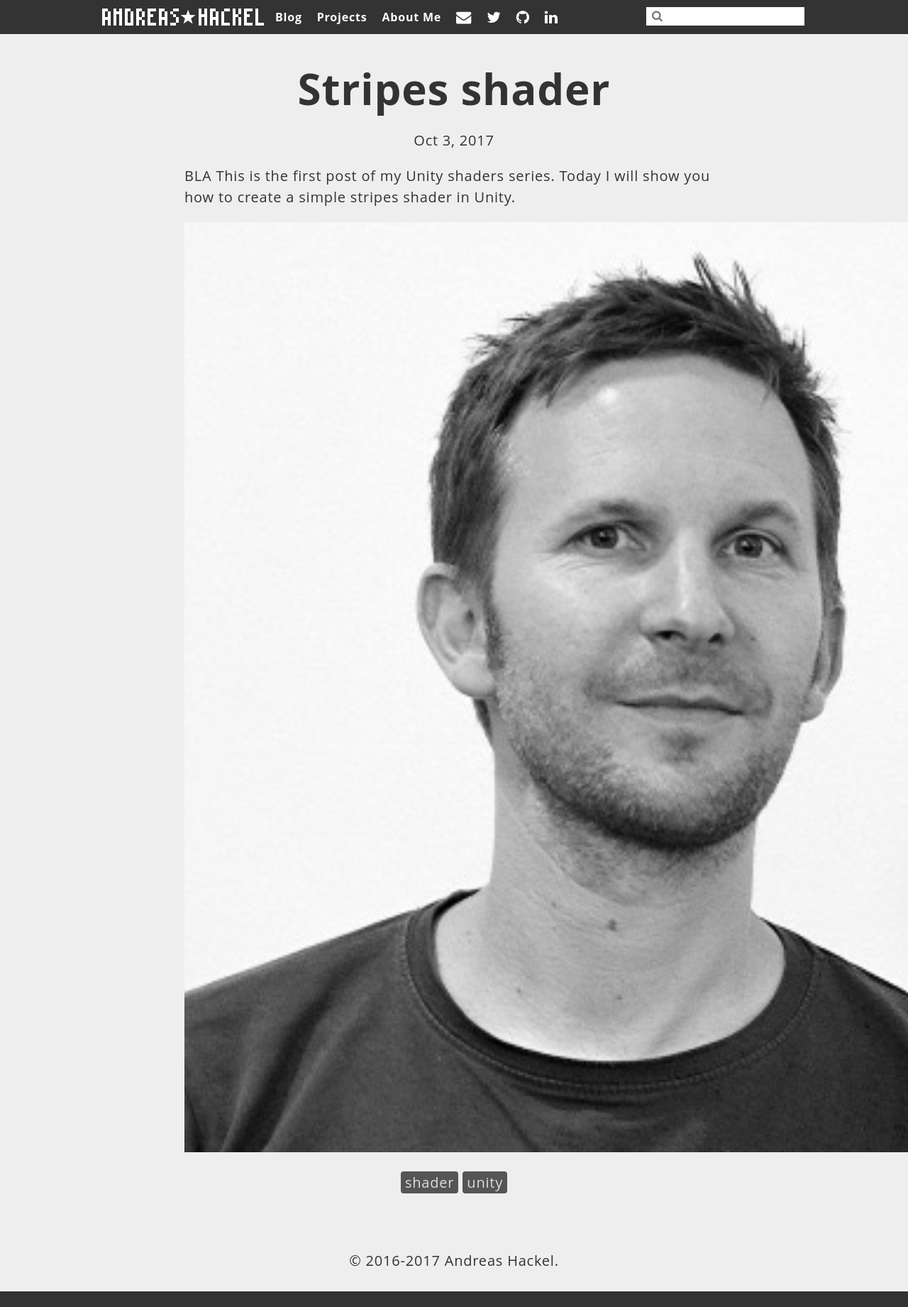
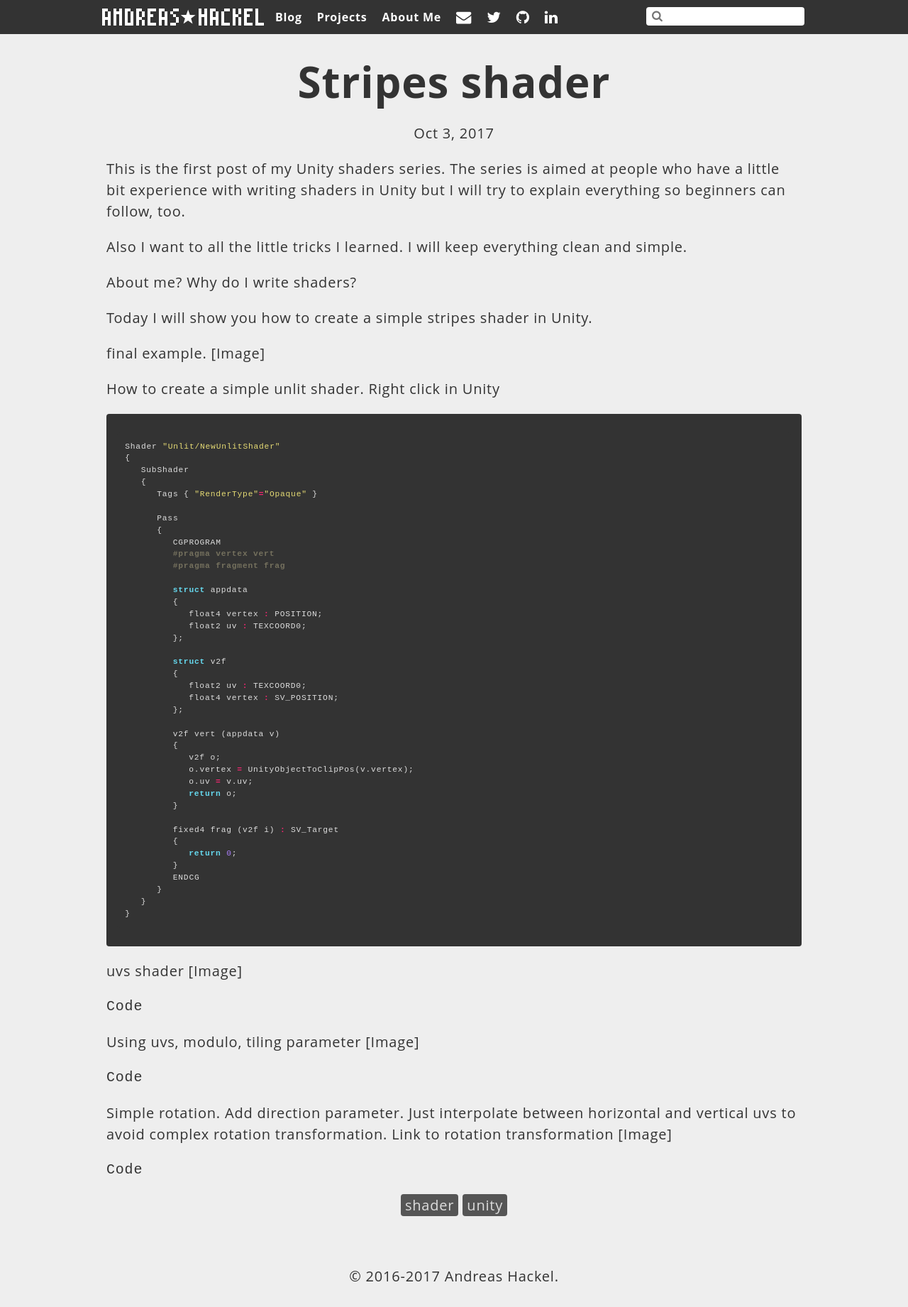
Before and after one commit to ahackel/ahackel.github.io, a Jekyll site: the page built from _posts/2017-10-03-stripes-shader.md, in a window 1280 px wide. Shown: the whole page at 71% size. Built offline with Jekyll 4.4.1, drawn with Linux system fonts in a browser that asks for light colours; comment, search, counter and statistics services are not loaded; before the commit the page ends 1819 px from its top, so only the background shows below that.

Commit message:
updated styles

````diff
--- a/_config.yml
+++ b/_config.yml
@@ -32,6 +32,7 @@
 markdown: kramdown
 kramdown:
   input: GFM
+  syntax_highlighter: rouge
 
 include:
   - _pages
@@ -49,3 +50,5 @@
 #      type: "posts" # previously `post` in Jekyll 2.2.
     values:
       layout: "post"
+
+theme: Minima
--- a/_includes/head.html
+++ b/_includes/head.html
@@ -6,7 +6,8 @@
   <link rel="canonical" href="{{ page.url | replace:'index.html','' | absolute_url }}">
   <meta name="description" content="{{ site.description }}">
   <link rel="shortcut icon" href="{{ "/img/favicon.png" | relative_url }}" type="image/png">
-  <link rel="stylesheet" href="{{ "/assets/style.css" | relative_url }}">
+  <link rel="stylesheet" href="{{ "/assets/css/style.css" | relative_url }}">
+  <link rel="stylesheet" href="{{ "/assets/css/syntax.css" | relative_url }}">
   <link href="https://maxcdn.bootstrapcdn.com/font-awesome/4.7.0/css/font-awesome.min.css" rel="stylesheet" type="text/css">
   {% if jekyll.environment == 'production' and site.google_analytics %}
   {% include google-analytics.html %}
--- a/_posts/2017-10-03-stripes-shader.md
+++ b/_posts/2017-10-03-stripes-shader.md
@@ -3,7 +3,75 @@
 tags: shader unity
 category: shader
 ---
-BLA
-This is the first post of my Unity shaders series. Today I will show you how to create a simple stripes shader in Unity.
+This is the first post of my Unity shaders series. The series is aimed at people who have a little bit experience with writing shaders in Unity but I will try to explain everything so beginners can follow, too.
 
-![](/assets/img/andreashackel.png)
+Also I want to all the little tricks I learned. I will keep everything clean and simple.
+
+About me? Why do I write shaders?
+
+Today I will show you how to create a simple stripes shader in Unity.
+
+final example.
+[Image]
+
+How to create a simple unlit shader. Right click in Unity
+``` c
+Shader "Unlit/NewUnlitShader"
+{
+	SubShader
+	{
+		Tags { "RenderType"="Opaque" }
+
+		Pass
+		{
+			CGPROGRAM
+			#pragma vertex vert
+			#pragma fragment frag
+
+			struct appdata
+			{
+				float4 vertex : POSITION;
+				float2 uv : TEXCOORD0;
+			};
+
+			struct v2f
+			{
+				float2 uv : TEXCOORD0;
+				float4 vertex : SV_POSITION;
+			};
+
+			v2f vert (appdata v)
+			{
+				v2f o;
+				o.vertex = UnityObjectToClipPos(v.vertex);
+				o.uv = v.uv;
+				return o;
+			}
+
+			fixed4 frag (v2f i) : SV_Target
+			{
+				return 0;
+			}
+			ENDCG
+		}
+	}
+}
+```
+
+uvs shader
+[Image]
+``` ShaderLab
+Code
+```
+
+Using uvs, modulo, tiling parameter
+[Image]
+``` ShaderLab
+Code
+```
+
+Simple rotation. Add direction parameter. Just interpolate between horizontal and vertical uvs to avoid complex rotation transformation. Link to rotation transformation
+[Image]
+``` ShaderLab
+Code
+```
--- a/assets/style.css
+++ b/assets/css/style.css
@@ -10,10 +10,11 @@
 	--sidebar-display: block;
 	--sidebar-position: inherit;
 	--sidebar-margin-top: 0;
-	--thumbnail-width: 336px;
+	--thumbnail-width: 320px;
 	--content-margin-left: var(--sidebar-width);
 	--content-margin-top: 0;
 	--slide-menu-width: 20em;
+	--border-radius: 4px;
 }
 
 @media (max-width: 1359px){
@@ -23,16 +24,15 @@
 }
 
 @media (max-width: 1023px) {
-:root {
-	--thumbnail-width: 50%;
-	/* --max-page-width: 688px; */
-}
+	:root {
+		--thumbnail-width: calc(50% - 16px);
+	}
 }
 
 @media (max-width: 567px) {
-:root {
-	--thumbnail-width: 100%;
-}
+	:root {
+		--thumbnail-width: calc(100% - 16px);
+	}
 }
 
 html, body {
@@ -231,7 +231,7 @@
 	float: right;
 	margin: 10px;
 	display: inline-block;
-	/* border-radius: 0.25rem; */
+	border-radius: var(--border-radius);
 }
 
 @media (max-width: 1023px){
@@ -480,7 +480,7 @@
 }
 
 .content .inner {
-	max-width: 800px;
+	max-width: 50em;
 	/* color: #111; */
 	margin: 0 auto;
 	font-size: 1.25em;
@@ -492,6 +492,10 @@
 	.content .inner {
 		font-size: 100%;
 	}
+}
+
+.content img {
+	max-width: 100%;
 }
 
 .content-post {
@@ -513,7 +517,7 @@
 }
 
 article {
-	padding: 1em;
+	padding: 0.5em;
 }
 
 article.post {
@@ -580,11 +584,12 @@
 	float: left;
 	display: block;
 	width: var(--thumbnail-width);
-	/* border-radius: 1em; */
-	border: #333 solid 8px;
+	border-radius: var(--border-radius);
+	border: none;
 	overflow: hidden;
-	box-sizing: border-box;
+	box-sizing: content-box;
 	background: #444;
+	margin: 8px;
 }
 
 .post-list p {
@@ -609,7 +614,7 @@
 .post-list li img {
 	width: 100%;
 	display: block;
-	/* border-radius: 1rem 1rem 0 0; */
+	/* border-radius: var(--border-radius); */
 }
 
 @media (max-width : 1023px){
@@ -644,6 +649,7 @@
 	display: block;
 	width: auto;
 	height: 100%;
+	border-radius: var(--border-radius);
 }
 
 @media (max-width: 1023px) {
--- /dev/null
+++ b/assets/css/syntax.css
@@ -0,0 +1,216 @@
+.highlight table td { padding: 5px; }
+.highlight table pre { margin: 0; }
+.highlight .c, .highlight .cd {
+  color: #75715e;
+  font-style: italic;
+}
+.highlight .cm {
+  color: #75715e;
+  font-style: italic;
+}
+.highlight .c1 {
+  color: #75715e;
+  font-style: italic;
+}
+.highlight .cp {
+  color: #75715e;
+  font-weight: bold;
+}
+.highlight .cs {
+  color: #75715e;
+  font-weight: bold;
+  font-style: italic;
+}
+.highlight .err {
+  color: #960050;
+  background-color: #1e0010;
+}
+.highlight .gi {
+  color: #ffffff;
+  background-color: #324932;
+}
+.highlight .gd {
+  color: #ffffff;
+  background-color: #493131;
+}
+.highlight .ge {
+  color: #000000;
+  font-style: italic;
+}
+.highlight .gr {
+  color: #aa0000;
+}
+.highlight .gt {
+  color: #aa0000;
+}
+.highlight .gh {
+  color: #999999;
+}
+.highlight .go {
+  color: #888888;
+}
+.highlight .gp {
+  color: #555555;
+}
+.highlight .gs {
+  font-weight: bold;
+}
+.highlight .gu {
+  color: #aaaaaa;
+}
+.highlight .k, .highlight .kv {
+  color: #66d9ef;
+  font-weight: bold;
+}
+.highlight .kc {
+  color: #66d9ef;
+  font-weight: bold;
+}
+.highlight .kd {
+  color: #66d9ef;
+  font-weight: bold;
+}
+.highlight .kp {
+  color: #66d9ef;
+  font-weight: bold;
+}
+.highlight .kr {
+  color: #66d9ef;
+  font-weight: bold;
+}
+.highlight .kt {
+  color: #66d9ef;
+  font-weight: bold;
+}
+.highlight .kn {
+  color: #f92672;
+  font-weight: bold;
+}
+.highlight .ow {
+  color: #f92672;
+  font-weight: bold;
+}
+.highlight .o {
+  color: #f92672;
+  font-weight: bold;
+}
+.highlight .mf {
+  color: #ae81ff;
+}
+.highlight .mh {
+  color: #ae81ff;
+}
+.highlight .il {
+  color: #ae81ff;
+}
+.highlight .mi {
+  color: #ae81ff;
+}
+.highlight .mo {
+  color: #ae81ff;
+}
+.highlight .m, .highlight .mb, .highlight .mx {
+  color: #ae81ff;
+}
+.highlight .se {
+  color: #ae81ff;
+}
+.highlight .sb {
+  color: #e6db74;
+}
+.highlight .sc {
+  color: #e6db74;
+}
+.highlight .sd {
+  color: #e6db74;
+}
+.highlight .s2 {
+  color: #e6db74;
+}
+.highlight .sh {
+  color: #e6db74;
+}
+.highlight .si {
+  color: #e6db74;
+}
+.highlight .sx {
+  color: #e6db74;
+}
+.highlight .sr {
+  color: #e6db74;
+}
+.highlight .s1 {
+  color: #e6db74;
+}
+.highlight .ss {
+  color: #e6db74;
+}
+.highlight .s {
+  color: #e6db74;
+}
+.highlight .na {
+  color: #a6e22e;
+}
+.highlight .nc {
+  color: #a6e22e;
+  font-weight: bold;
+}
+.highlight .nd {
+  color: #a6e22e;
+  font-weight: bold;
+}
+.highlight .ne {
+  color: #a6e22e;
+  font-weight: bold;
+}
+.highlight .nf {
+  color: #a6e22e;
+  font-weight: bold;
+}
+.highlight .no {
+  color: #66d9ef;
+}
+.highlight .bp {
+  color: #f8f8f2;
+}
+.highlight .nb {
+  color: #f8f8f2;
+}
+.highlight .ni {
+  color: #f8f8f2;
+}
+.highlight .nn {
+  color: #f8f8f2;
+}
+.highlight .vc {
+  color: #f8f8f2;
+}
+.highlight .vg {
+  color: #f8f8f2;
+}
+.highlight .vi {
+  color: #f8f8f2;
+}
+.highlight .nv {
+  color: #f8f8f2;
+}
+.highlight .w {
+  color: #f8f8f2;
+}
+.highlight .nl {
+  color: #f8f8f2;
+  font-weight: bold;
+}
+.highlight .nt {
+  color: #f92672;
+}
+.highlight {
+  font-size: 0.75em;
+  line-height: 1.5em;
+  color: #ddd;
+  background-color: #333;
+  overflow: auto;
+  padding: 1em;
+  border-radius: var(--border-radius);
+  tab-size: 2em;
+}
````
Also changed, not shown: readme.md (+23 -4 lines).
